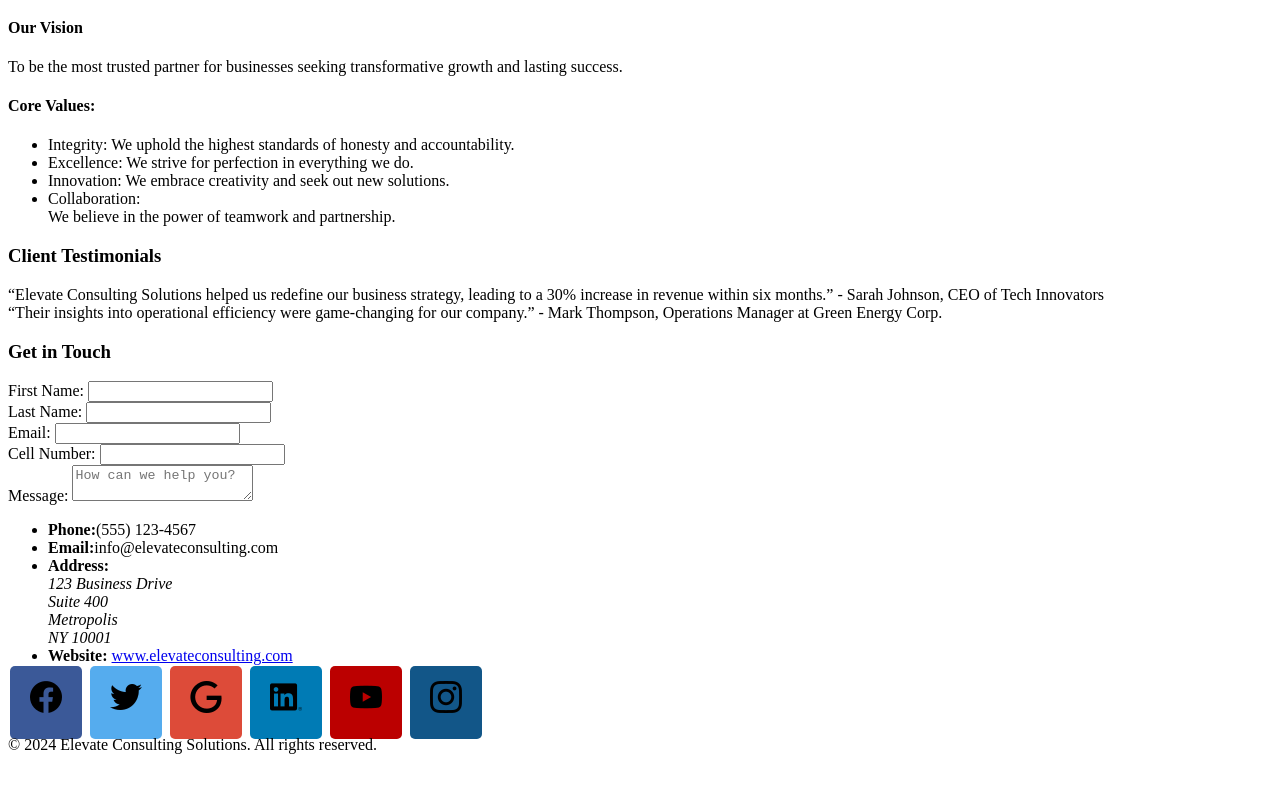
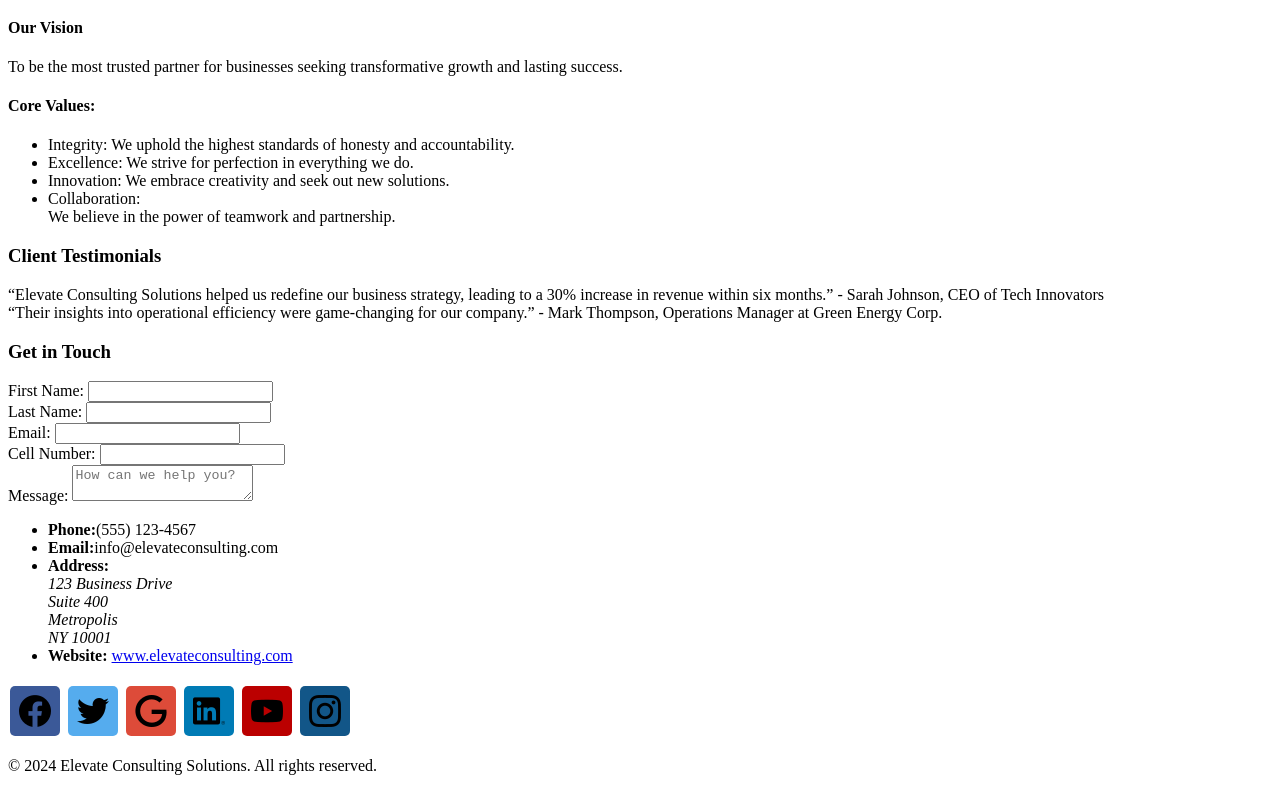
Before and after one commit to malusiT/Elevate-Consulting-Solutions-Webpage, a plain HTML site: page index.html in a window 1280 px wide. Shown: the part 1248-2039 px from the top of the page. Before the commit the page ends 2018 px from the top, so only its background shows below. Drawn offline with Linux system fonts and the light colour scheme.

Commit message:
fixed icons and inserted icons and centered the footer icons

```diff
--- a/css/media.css
+++ b/css/media.css
@@ -1,7 +1,11 @@
 .fa {
+  display: inline-flex;
+  justify-content: center;
+  align-items: center;
   padding: 20px;
   font-size: 30px;
-  width: 50px;
+  width: 10px;
+  height: 10px;
   text-align: center;
   text-decoration: none;
   margin: 5px 2px;
@@ -15,6 +19,7 @@
 .fa-facebook {
   background: #3B5998;
   color: white;
+
 }
 
 .fa-twitter {
--- a/index.html
+++ b/index.html
@@ -108,12 +108,12 @@
             </ul>
             <div id="social-media">
 
-                <a href="#" class="fa fa-facebook"><img src="images/facebook.png" alt="Facebook icon"></a>
-                <a href="#" class="fa fa-twitter"><img src="images/twitter.png" alt="Twitter icon"></a>
-                <a href="#" class="fa fa-google"><img src="images/google.png" alt="google icon"></a>
-                <a href="#" class="fa fa-linkedin"><img src="images/linkedin.png" alt="linkedin icon"></a>
-                <a href="#" class="fa fa-youtube"><img src="images/youtube.png" alt="youtube icon"></a>
-                <a href="#" class="fa fa-instagram"><img src="images/instagram.png" alt="instagram icon"></a>
+                <a href="#" class="fa fa-facebook"><img width="32" height="32"; src="images/facebook.png" alt="Facebook icon"></a>
+                <a href="#" class="fa fa-twitter"><img width="32" height="32" src="images/twitter.png" alt="Twitter icon"></a>
+                <a href="#" class="fa fa-google"><img width="32" height="32" src="images/google.png" alt="google icon"></a>
+                <a href="#" class="fa fa-linkedin"><img width="32" height="32" src="images/linkedin.png" alt="linkedin icon"></a>
+                <a href="#" class="fa fa-youtube"><img width="32" height="32" src="images/youtube.png" alt="youtube icon"></a>
+                <a href="#" class="fa fa-instagram"><img width="32" height="32" src="images/instagram.png" alt="instagram icon"></a>
                 <p>&copy; 2024 Elevate Consulting Solutions. All rights reserved.</p>
             </div>
         </section>
```
